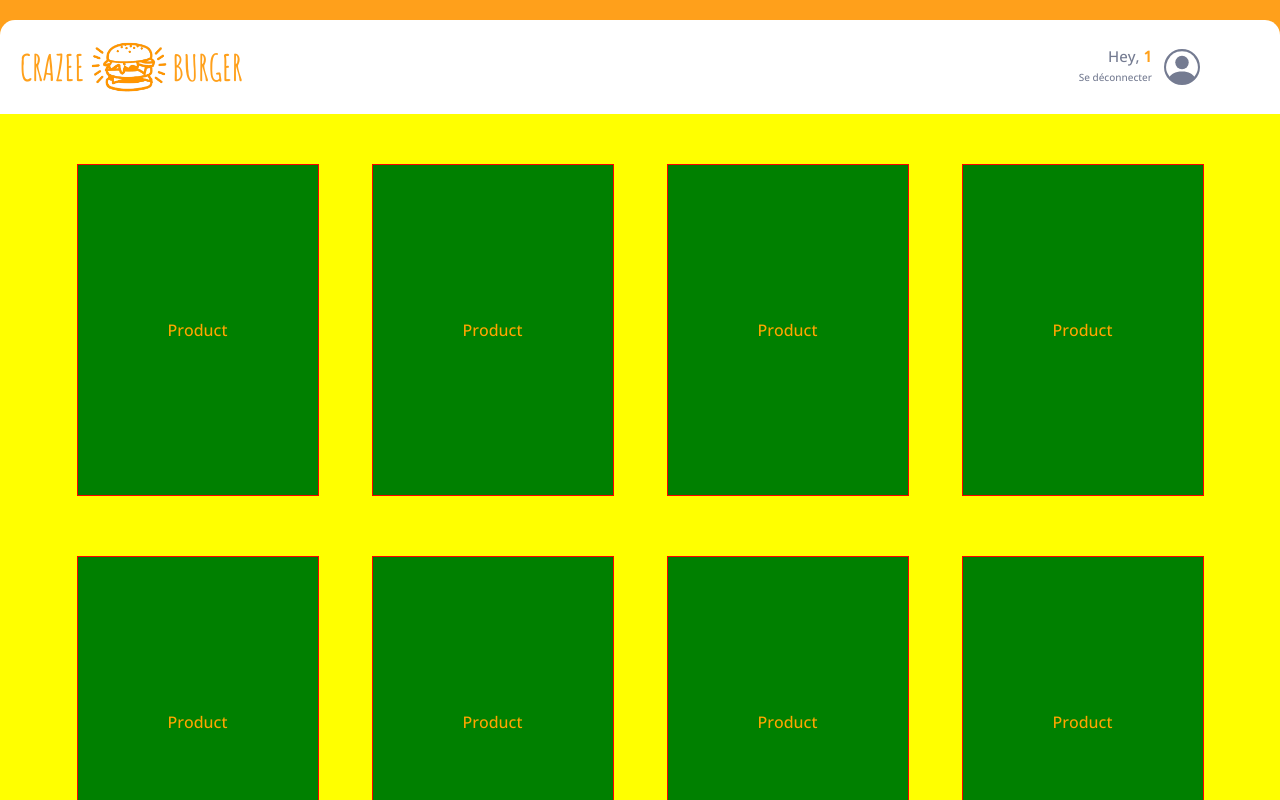
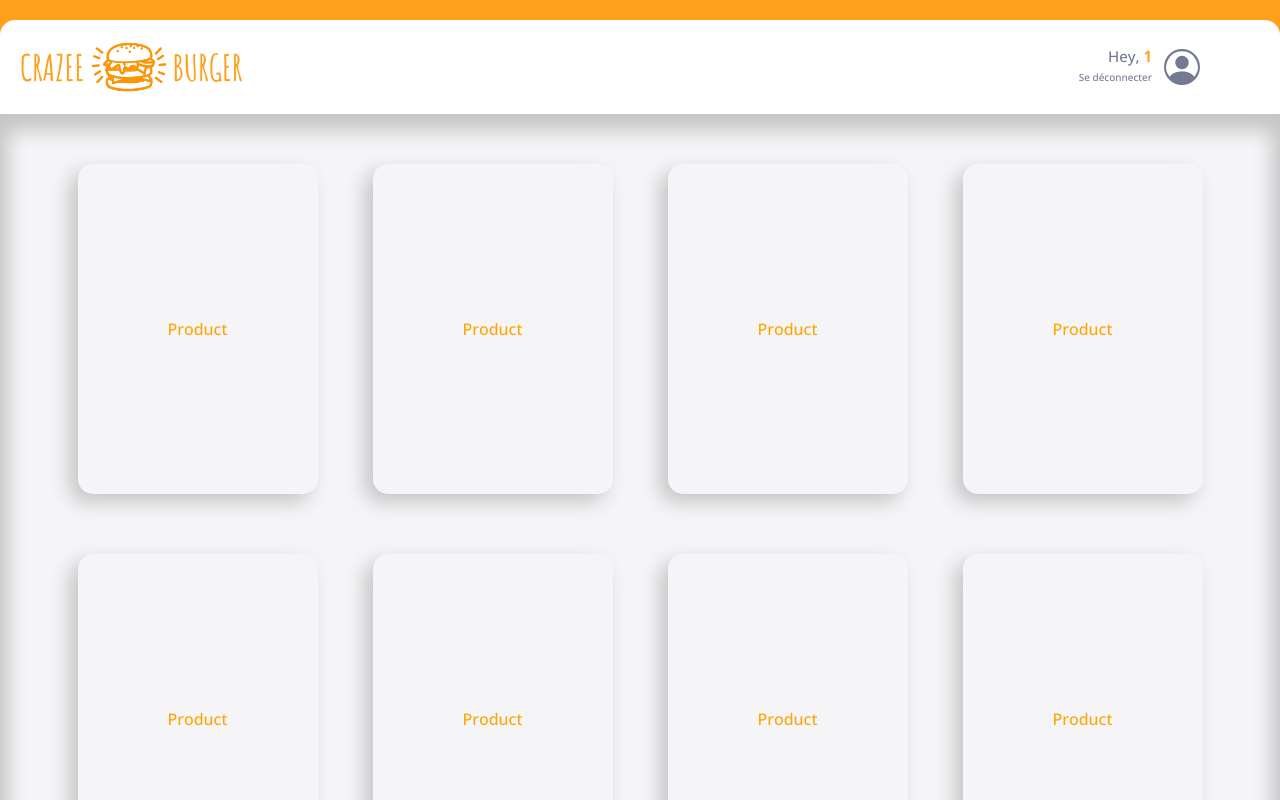
Before and after one commit to Ovgodd/crazee-burger, a React (Create React App) app: page /order/1 in a window 1280 px wide. Shown: the top 800 px of the page. Built offline with nearby package versions, Linux system fonts and the light colour scheme.

Commit message:
💄 F05: MENU > add style on products card and remove layout color background

```diff
--- a/src/components/pages/order/Main.js
+++ b/src/components/pages/order/Main.js
@@ -1,23 +1,12 @@
 import React from "react";
 import styled from "styled-components";
 import { theme } from "../../../theme";
-import Product from "../../reusable-ui/Product";
 
+import MenuStyled from "../../pages/order/navbar/Menu";
 export default function Main() {
   return (
     <MainStyled>
-      <div className="product-container">
-        <Product />
-        <Product />
-        <Product />
-        <Product />
-        <Product />
-        <Product />
-        <Product />
-        <Product />
-        <Product />
-        <Product />
-      </div>
+      <MenuStyled />
     </MainStyled>
   );
 }
@@ -27,13 +16,4 @@ const MainStyled = styled.div`
   border-bottom-right-radius: ${theme.borderRadius.extraRound};
   background: ${theme.colors.background_white};
   box-shadow: 0px 8px 20px 8px rgba(0, 0, 0, 0.2) inset;
-  background: red;
-  .product-container {
-    justify-items: center;
-    background: yellow;
-    display: grid;
-    padding: 50px 50px 150px;
-    grid-template-columns: repeat(4, 1fr);
-    grid-row-gap: 60px;
-  }
 `;
--- /dev/null
+++ b/src/components/pages/order/navbar/Menu.js
@@ -0,0 +1,27 @@
+import React from "react";
+import styled from "styled-components";
+import Product from "../../../reusable-ui/Product";
+
+export default function Menu() {
+  return (
+    <MenuStyled>
+      <Product />
+      <Product />
+      <Product />
+      <Product />
+      <Product />
+      <Product />
+      <Product />
+      <Product />
+      <Product />
+      <Product />
+    </MenuStyled>
+  );
+}
+const MenuStyled = styled.div`
+  justify-items: center;
+  display: grid;
+  padding: 50px 50px 150px;
+  grid-template-columns: repeat(4, 1fr);
+  grid-row-gap: 60px;
+`;
--- a/src/components/reusable-ui/Product.js
+++ b/src/components/reusable-ui/Product.js
@@ -1,5 +1,6 @@
 import React from "react";
 import styled from "styled-components";
+import { theme } from "../../theme";
 
 export default function Product() {
   return (
@@ -9,13 +10,13 @@ export default function Product() {
   );
 }
 const ProductStyled = styled.div`
-  background: green;
-  border: 1px solid red;
+  box-shadow: -8px 8px 20px 0px rgb(0 0 0 / 20%);
   width: 240px;
   height: 330px;
   display: flex;
   justify-content: center;
   align-items: center;
+  border-radius: ${theme.borderRadius.extraRound};
   span {
     color: orange;
   }
```
